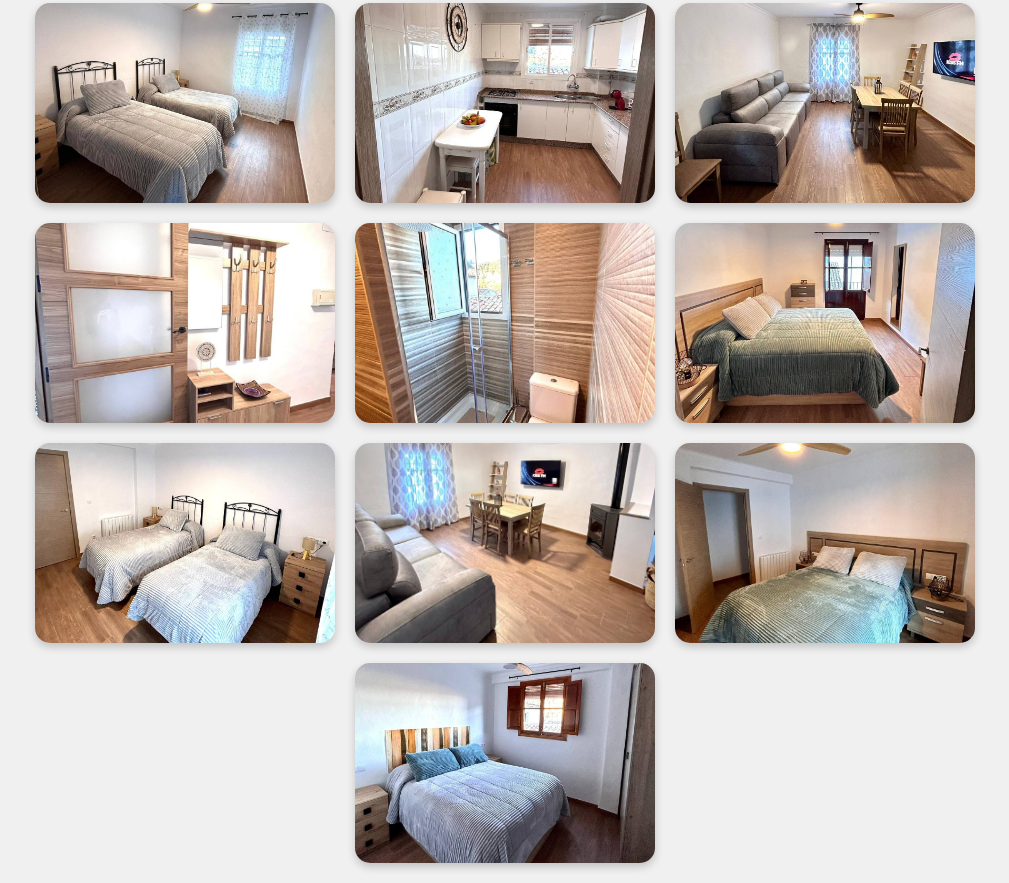
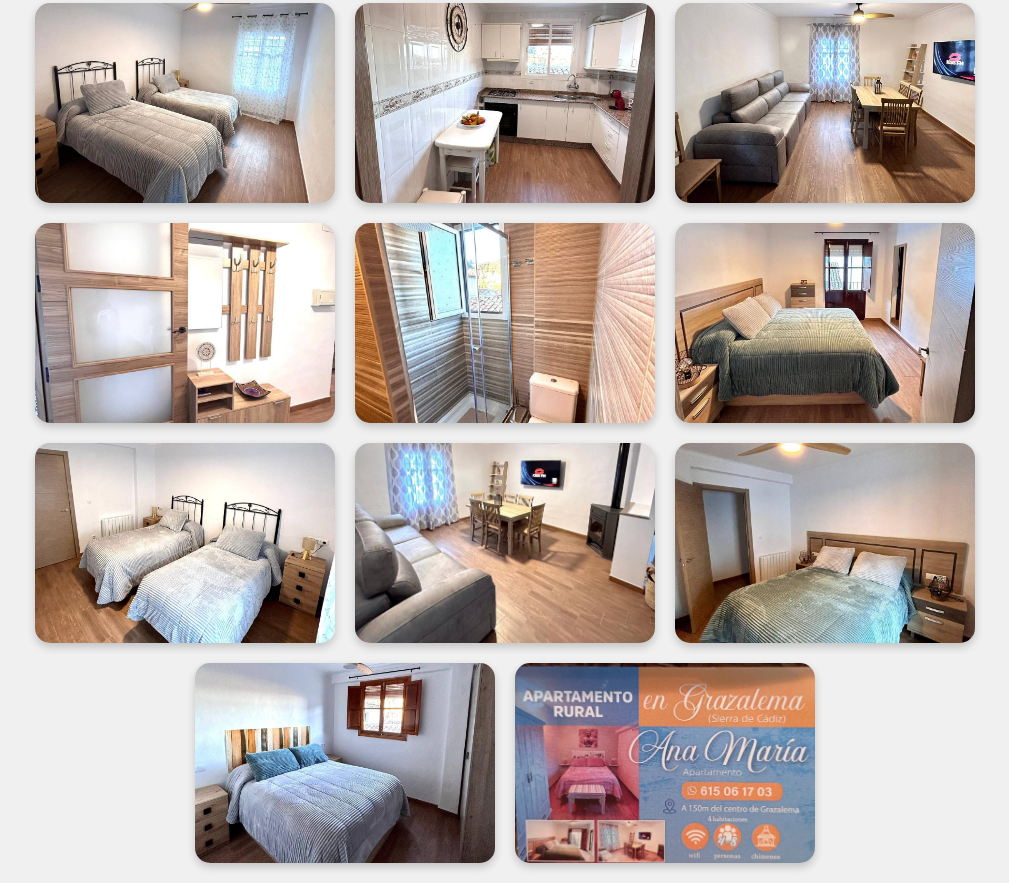
Before and after one commit to escaalaantee44/casaanamaria, a plain HTML site: page INDEX.html in a window 1280 px wide. Shown: the part 765-1648 px from the top of the page, without its empty margins (135-1144 px from the left). Drawn offline with Linux system fonts and the light colour scheme.

Commit message:
resolver conflicto

```diff
--- a/INDEX.html
+++ b/INDEX.html
@@ -57,6 +57,7 @@
         <img src="imgaes/photo_17_2026-05-02_12-23-00.jpg" alt="Foto 17">
         <img src="imgaes/photo_18_2026-05-02_12-23-00.jpg" alt="Foto 18">
         <img src="imgaes/photo_19_2026-05-02_12-23-00.jpg" alt="Foto 19">
+        <img src="imgaes/targeta.jpg" alt="Foto 20">
     </div>
 </body>
 </html>
```
